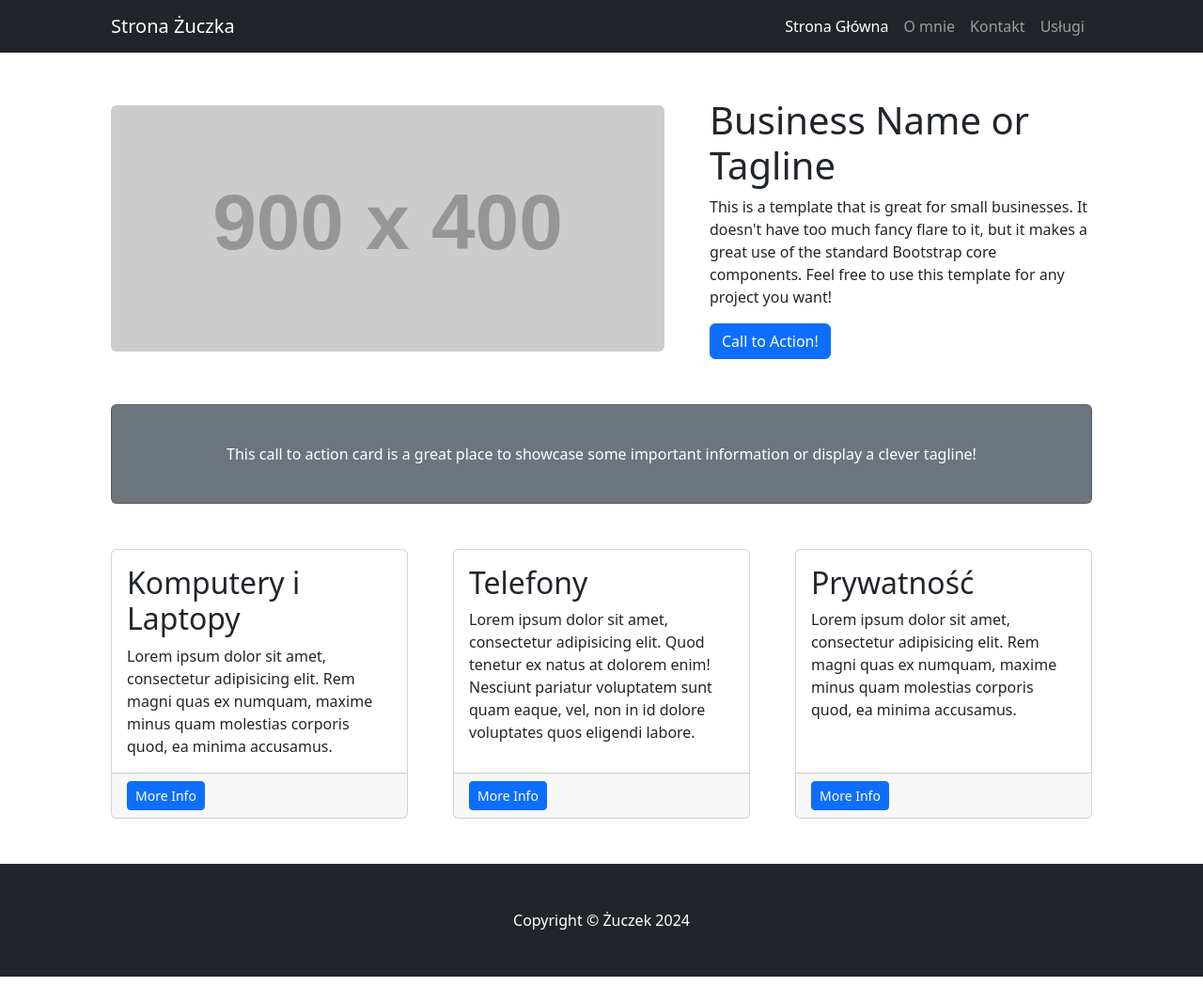
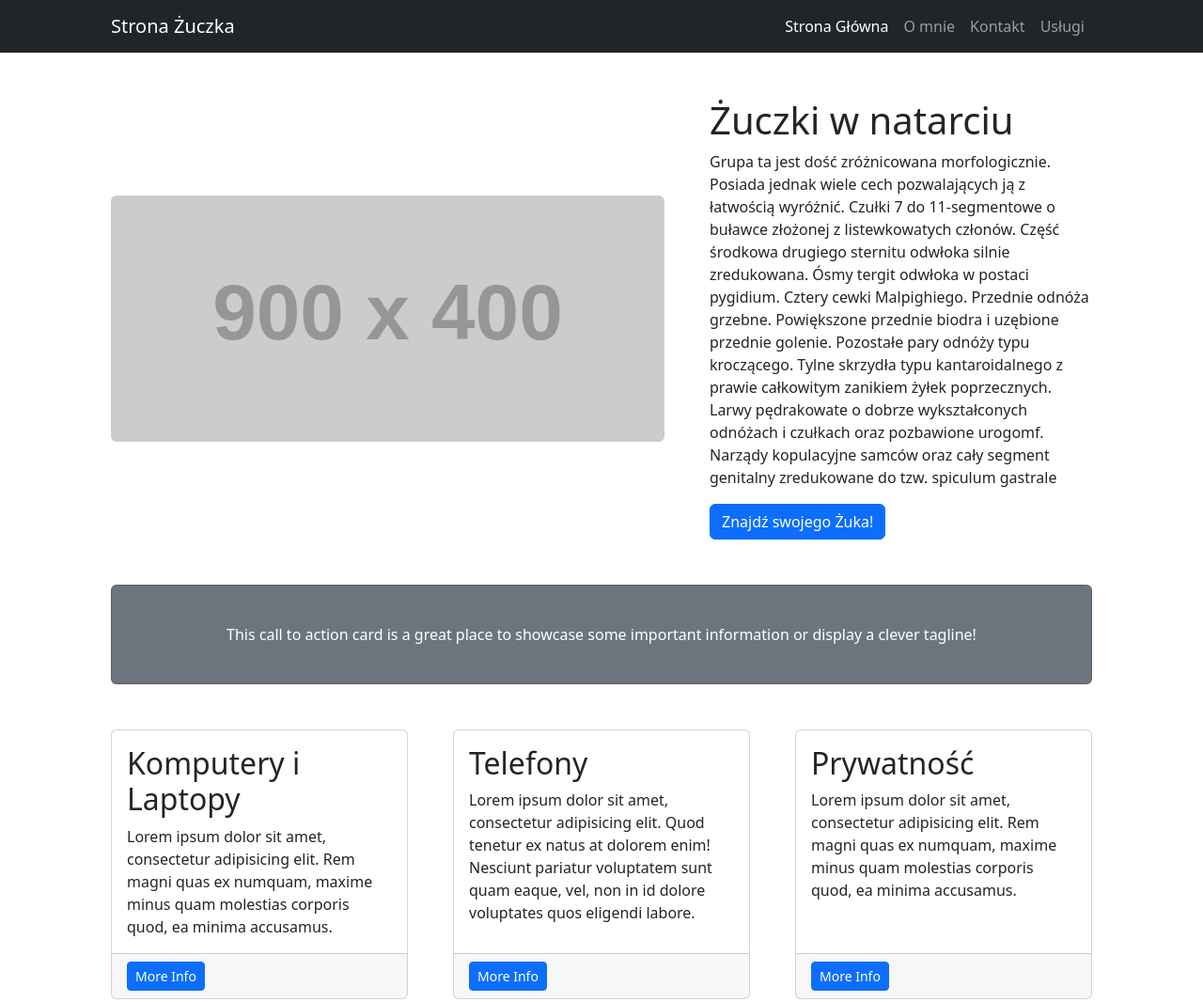
Before and after one commit to efbox/efbox.github.io, a website: page index.html in a window 1280 px wide. Shown: the top 1066 px of the page at 94% size. Before the commit the page ends 1039 px from the top, so only its background shows below. Drawn offline with nearby package versions, Linux system fonts and the light colour scheme; placeholder pictures from the web are drawn by us.

Commit message:
Update index.html

```diff
--- a/index.html
+++ b/index.html
@@ -1,11 +1,11 @@
 <!DOCTYPE html>
-<html lang="en">
+<html lang="pl">
     <head>
         <meta charset="utf-8" />
         <meta name="viewport" content="width=device-width, initial-scale=1, shrink-to-fit=no" />
         <meta name="description" content="" />
         <meta name="author" content="" />
-        <title>Na razie nie wiadomo co tutaj będzie</title>
+        <title>Strona mocno testowa i na razie nie wiadomo do końca co tutaj będzie</title>
         <!-- Favicon-->
         <link rel="icon" type="image/x-icon" href="assets/favicon.ico" />
         <!-- Core theme CSS (includes Bootstrap)-->
@@ -33,9 +33,9 @@
             <div class="row gx-4 gx-lg-5 align-items-center my-5">
                 <div class="col-lg-7"><img class="img-fluid rounded mb-4 mb-lg-0" src="https://dummyimage.com/900x400/dee2e6/6c757d.jpg" alt="..." /></div>
                 <div class="col-lg-5">
-                    <h1 class="font-weight-light">Business Name or Tagline</h1>
-                    <p>This is a template that is great for small businesses. It doesn't have too much fancy flare to it, but it makes a great use of the standard Bootstrap core components. Feel free to use this template for any project you want!</p>
-                    <a class="btn btn-primary" href="#!">Call to Action!</a>
+                    <h1 class="font-weight-light">Żuczki w natarciu</h1>
+                    <p>Grupa ta jest dość zróżnicowana morfologicznie. Posiada jednak wiele cech pozwalających ją z łatwością wyróżnić. Czułki 7 do 11-segmentowe o buławce złożonej z listewkowatych członów. Część środkowa drugiego sternitu odwłoka silnie zredukowana. Ósmy tergit odwłoka w postaci pygidium. Cztery cewki Malpighiego. Przednie odnóża grzebne. Powiększone przednie biodra i uzębione przednie golenie. Pozostałe pary odnóży typu kroczącego. Tylne skrzydła typu kantaroidalnego z prawie całkowitym zanikiem żyłek poprzecznych. Larwy pędrakowate o dobrze wykształconych odnóżach i czułkach oraz pozbawione urogomf. Narządy kopulacyjne samców oraz cały segment genitalny zredukowane do tzw. spiculum gastrale</p>
+                    <a class="btn btn-primary" href="#!">Znajdź swojego Żuka!</a>
                 </div>
             </div>
             <!-- Call to Action-->
```
